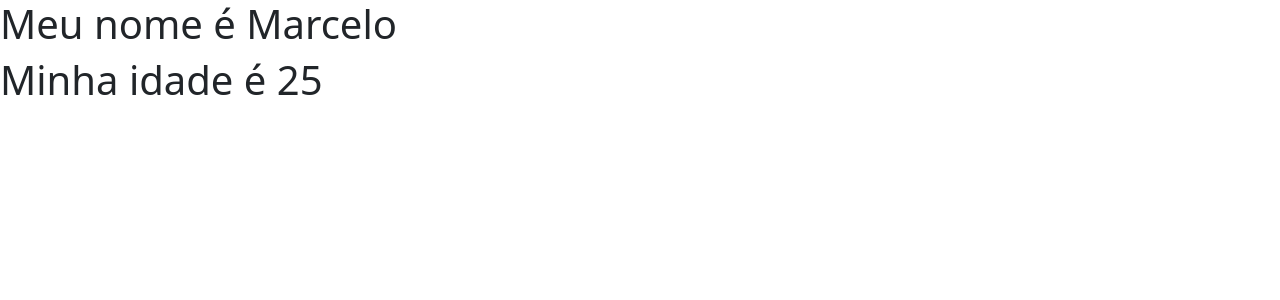
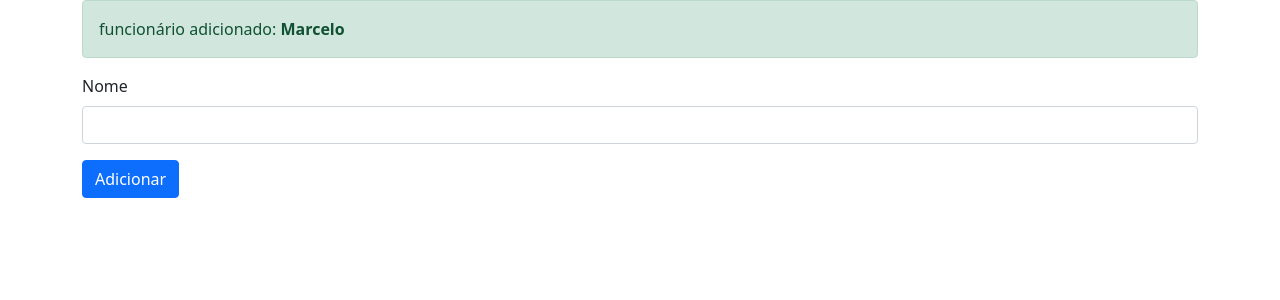
Before and after one commit to brigidamirella/Pesquisa_de_pessoas_Angular, an Angular app: page / in a window 1280 px wide. Shown: the top 300 px of the page. Built offline with nearby package versions, Linux system fonts and the light colour scheme.

Commit message:
usando event binding

```diff
--- a/src/app/app.component.html
+++ b/src/app/app.component.html
@@ -1,2 +1,12 @@
-<h1> Meu nome é {{nome}}</h1>
-<h1>Minha idade é {{idade}}</h1>
+<div class="container">
+  <div class="alert alert-success" role="alert">
+    funcionário adicionado: <strong>{{nome}}</strong>
+  </div>
+
+<div class="mb-3">
+  <label class="form-label">Nome</label>
+  <input type="text" class="form-control" (input)="alterarNome($event)">
+</div>
+
+<button type="button" class="btn btn-primary" (click)="adicionar()">Adicionar</button>
+</div>
--- a/src/app/app.component.ts
+++ b/src/app/app.component.ts
@@ -7,9 +7,15 @@
 })
 export class AppComponent {
   nome = 'Marcelo';
-  idade = '25';
 
-  getIdade() {
-    return this.idade;
+  adicionar() {
+    console.log(`Adicionando ${this.nome}`);
+    //math.round pra arrendondar//
+    const numero = Math.round(Math.random() * 100);
+    this.nome = 'Patricia' + numero;
+  }
+  alterarNome(event: any) {
+    //console.log(event)
+    this.nome = event.target.value;
   }
 }
```
